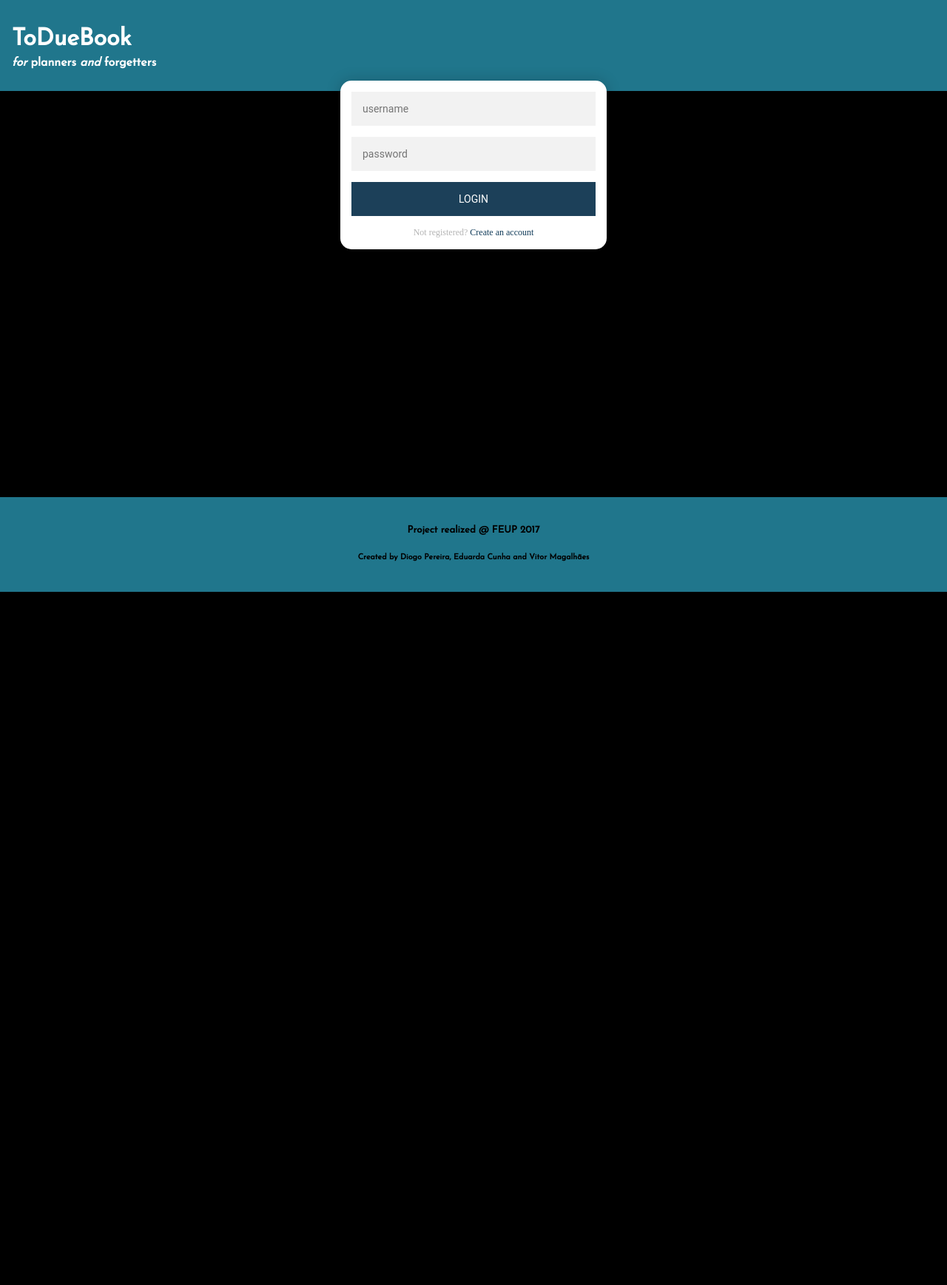
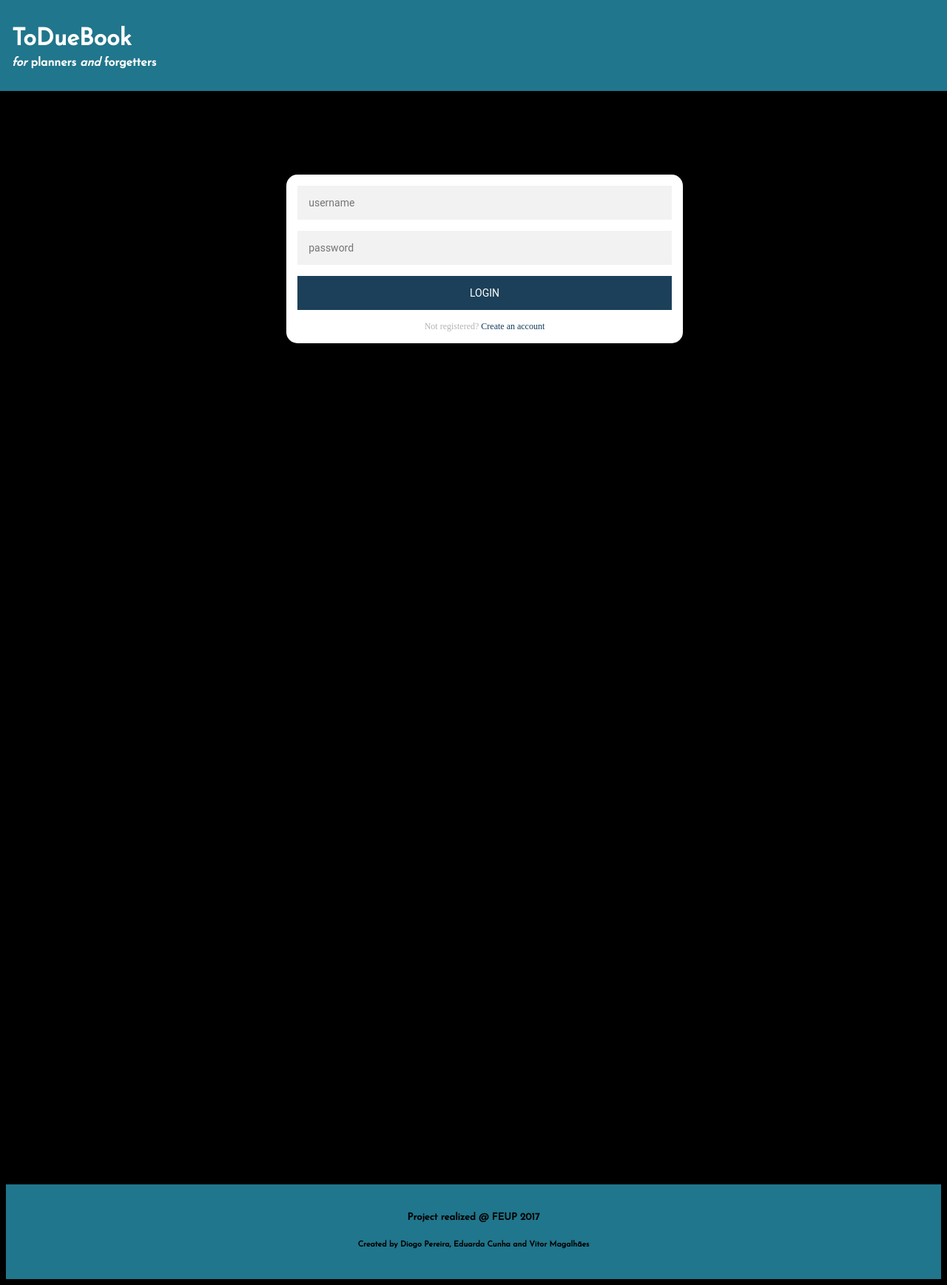
Before and after one commit to Diogopp/FEUP-LTW, a PHP site: page / in a window 1280 px wide. Shown: the whole page at 74% size. Before the commit the page ends 800 px from the top, so only its background shows below. Run offline with PHP 8.4, Linux system fonts and the light colour scheme; data comes from the database, SQL or seed files in the repository; some web fonts are replaced.

Commit message:
fixed header and entered login box

```diff
--- a/Trabalho/css/style.css
+++ b/Trabalho/css/style.css
@@ -25,7 +25,7 @@ header {
   font-family: 'Josefin Sans', sans-serif;
   text-align: left;
   color: white;
-  position: absolute;
+  position: fixed;
   right: 0;
   left: 0;
   top: 0;
@@ -71,10 +71,8 @@ header >h2 {
 
 footer {
   font-family: 'Josefin Sans', sans-serif;
-  position: absolute;
-  right: 0;
-  left: 0;
-  bottom: 0;
+  margin-top: 90%;
+  height: 10%;
   padding: 1rem;
   background-color: rgb(32,118, 140);
   text-align: center;
@@ -85,17 +83,21 @@ footer {
 @import url(https://fonts.googleapis.com/css?family=Roboto:300);
 
 .login-page {
-  width: 360px;
+  width: 100%;
   padding: 8% 0 0;
   margin: auto;
 }
 .form {
   border-radius: 15px;
-  position: relative;
+  position: static;
+  margin-left: 30%;
+  margin-right:30%;
+  margin-top: 10%;
+  margin-bottom:70%;
+  width: 40%;
+  height: 20%;
   z-index: 1;
   background: #FFFFFF;
-  max-width: 360px;
-  margin: 0 auto 100px;
   padding: 15px;
   text-align: center;
   box-shadow: 0 0 20px 0 rgba(0, 0, 0, 0.2), 0 5px 5px 0 rgba(0, 0, 0, 0.24);
```
